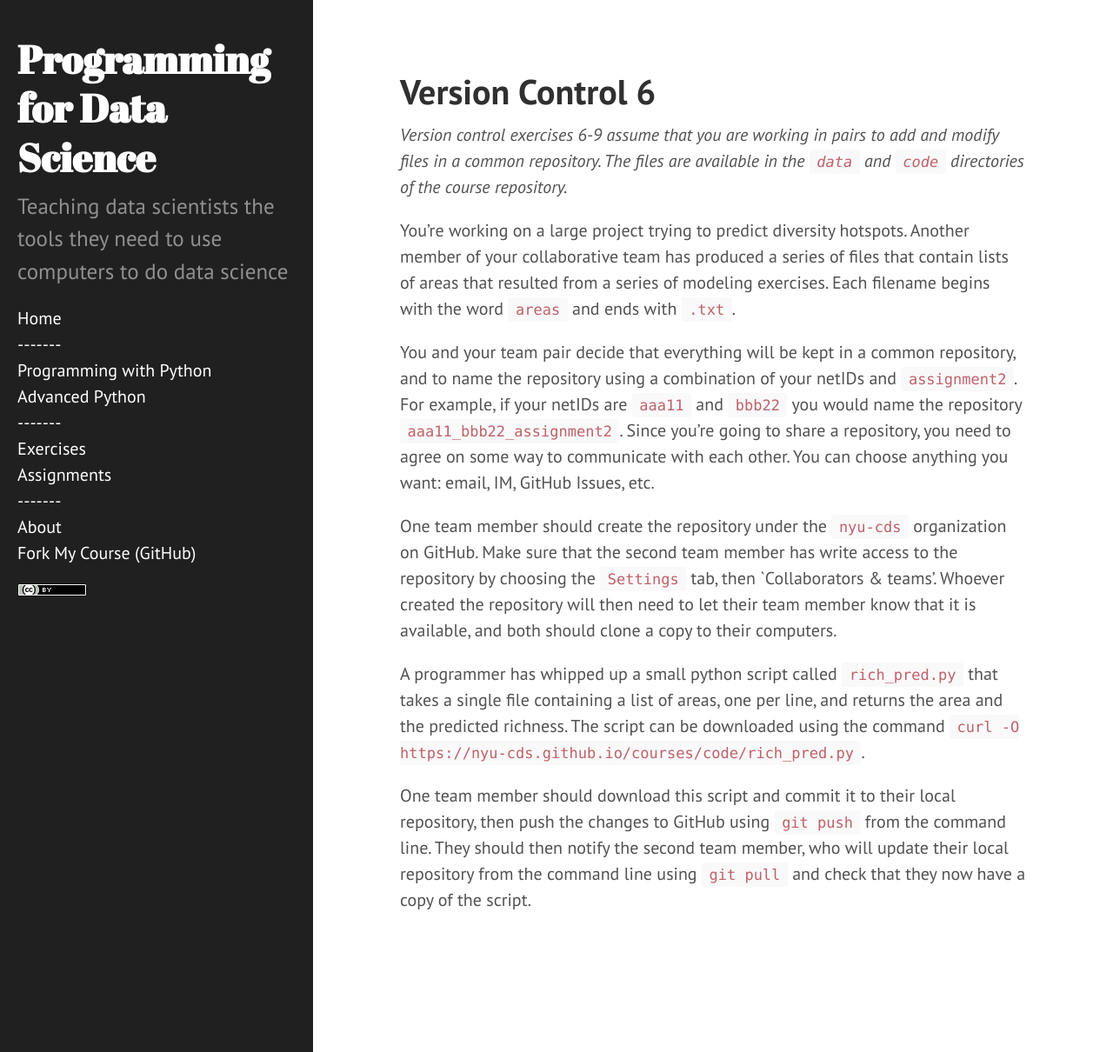
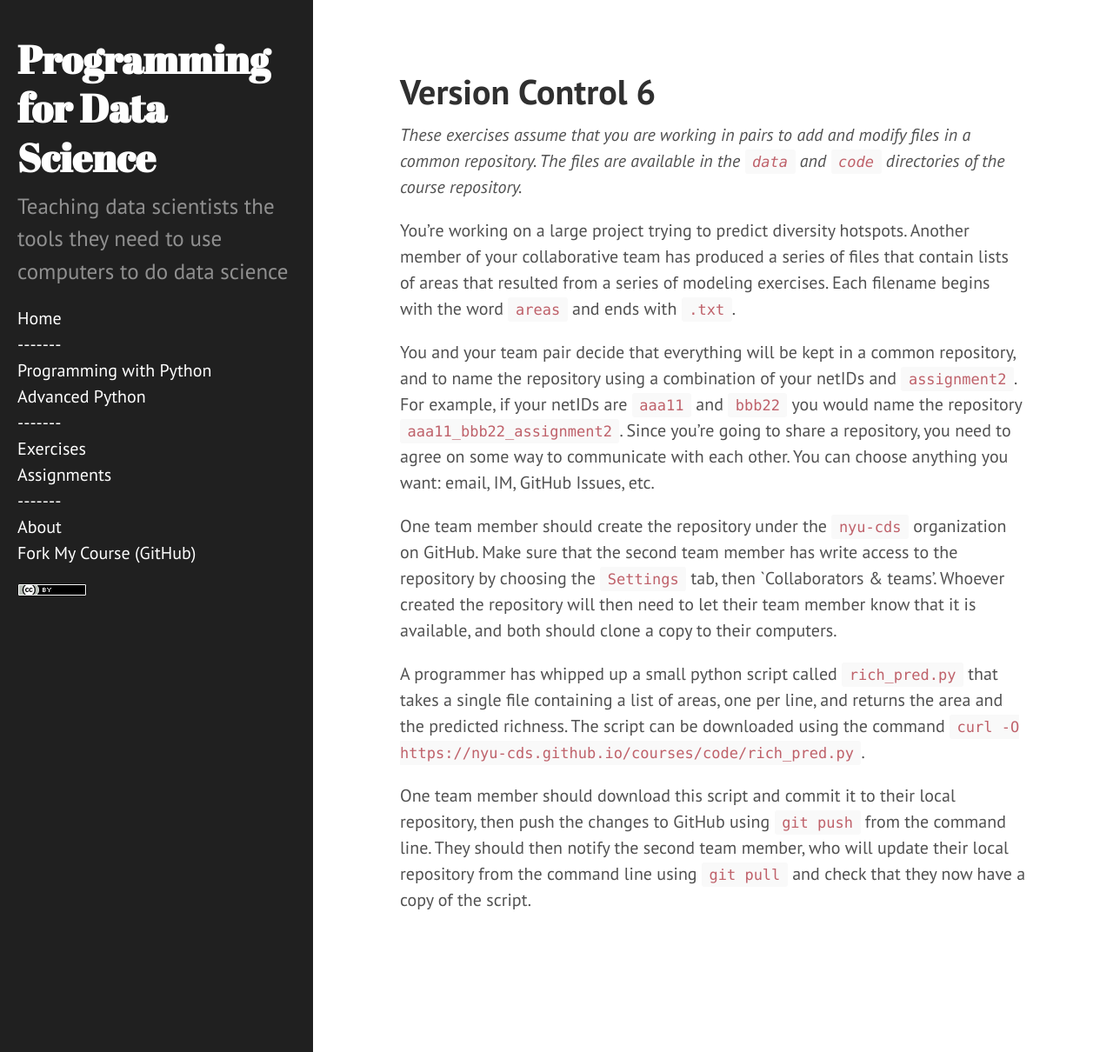
Before and after one commit to nyu-cds/courses, a Jekyll site: the page built from exercises/Version-control-6.md, in a window 1280 px wide and 1210 px high. Shown: the whole window at 87% size. Built offline with Jekyll 4.4.1, drawn with Linux system fonts in a browser that asks for light colours.

Commit message:
Fix wording
Signed-off-by: Watson, Gregory <g.watson@computer.org>

```diff
--- a/exercises/Version-control-6.md
+++ b/exercises/Version-control-6.md
@@ -3,7 +3,7 @@ layout: exercise
 title: Version Control 6
 ---
 
-*Version control exercises 6-9 assume that you are working in pairs to add and
+*These exercises assume that you are working in pairs to add and
  modify files in a common repository. The files are available in the
  [`data`](https://github.com/nyu-cds/courses/tree/master/data) and
  [`code`](https://github.com/nyu-cds/courses/tree/master/code) directories of
```
